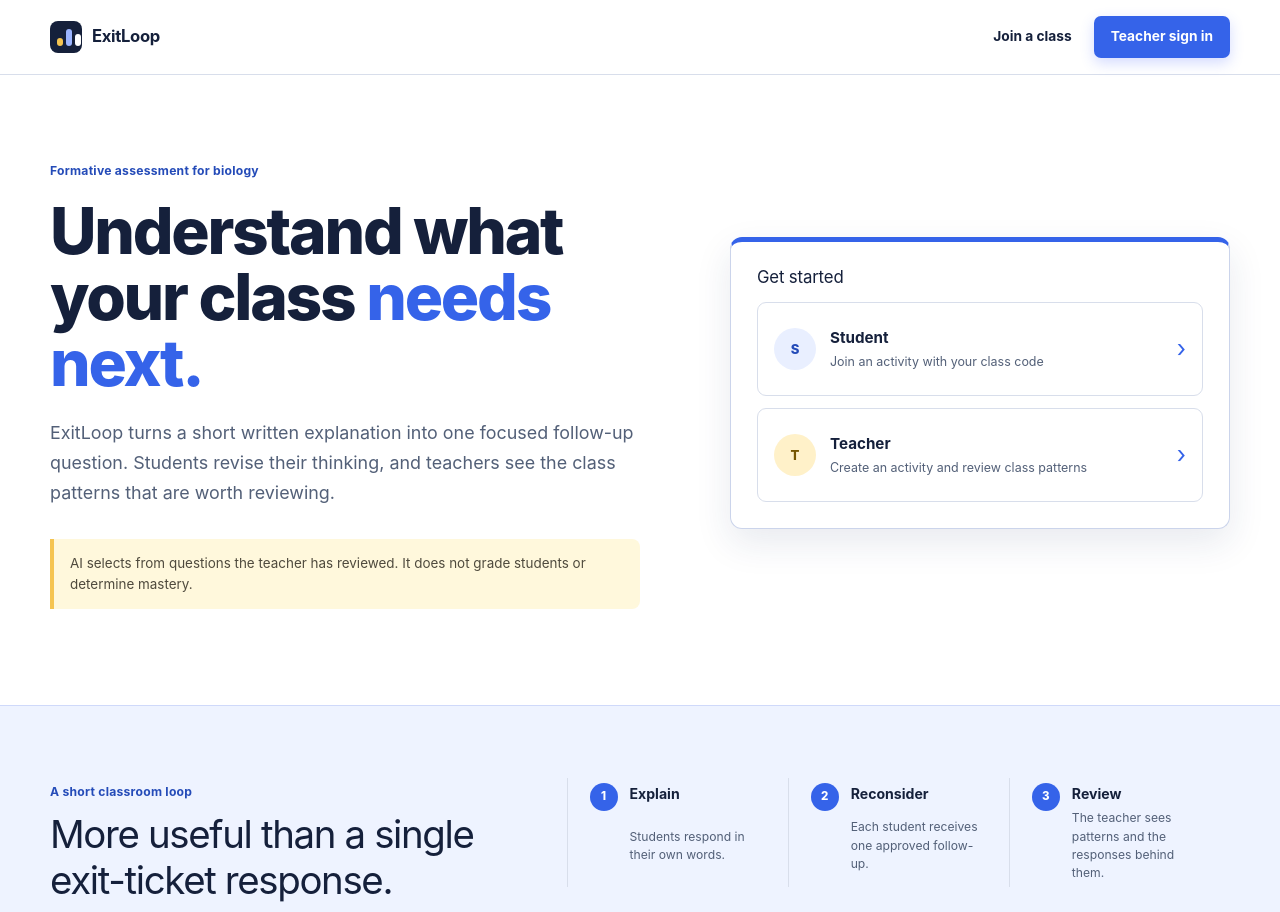
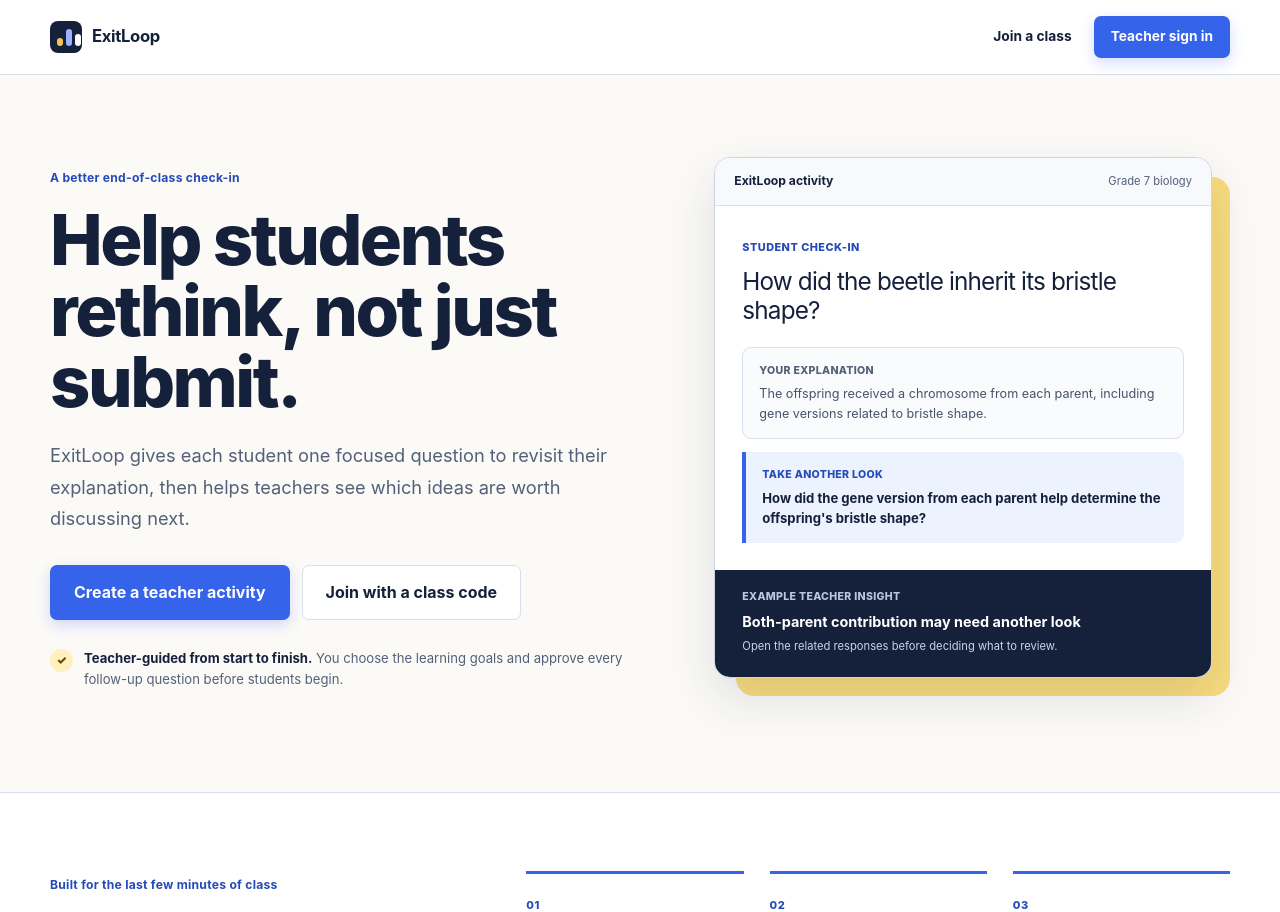
Before and after one commit to ChenMel27/biosense-loop, a Next.js app: page / in a window 1280 px wide. Shown: the top 912 px of the page. Built offline with nearby package versions, Linux system fonts and the light colour scheme.

Commit message:
Make ExitLoop learning centered and approachable

```diff
--- a/src/app/globals.css
+++ b/src/app/globals.css
@@ -51,7 +51,7 @@
 .brand-mark span:nth-child(3) { height: 12px; background: white; }
 .research-badge { padding: 7px 11px; border: 1px solid var(--line); border-radius: 999px; color: var(--ink-soft); background: rgba(255,255,255,.7); font-size: .72rem; font-weight: 700; }
 
-.site-page { display: flex; min-height: 100vh; flex-direction: column; background: white; }
+.site-page { display: flex; min-height: 100vh; flex-direction: column; background: #fbfaf7; }
 .site-page main { flex: 1; }
 .hero { min-height: 650px; display: grid; grid-template-columns: 1.05fr .95fr; gap: 70px; align-items: center; padding: 66px 0 90px; }
 .hero-copy h1 { max-width: 760px; margin: 17px 0 24px; font-family: inherit; font-size: clamp(3.2rem, 6vw, 5.1rem); font-weight: 500; line-height: 1.01; }
@@ -522,6 +522,46 @@
 .public-nav { display: flex; align-items: center; gap: 22px; font-size: .86rem; font-weight: 700; }
 .public-nav > a:not(.button):hover { color: var(--teal-dark); text-decoration: underline; text-underline-offset: 4px; }
 
+.edu-hero { min-height: 690px; display: grid; grid-template-columns: minmax(0, .95fr) minmax(440px, .85fr); gap: 88px; align-items: center; padding: 82px 0 96px; }
+.edu-hero-copy h1 { max-width: 690px; margin: 15px 0 23px; font-size: clamp(3.1rem, 5.5vw, 5rem); font-weight: 780; line-height: 1.01; }
+.edu-hero-copy > p { max-width: 650px; color: var(--ink-soft); font-size: 1.14rem; line-height: 1.72; }
+.edu-hero-actions { margin-top: 31px; }
+.teacher-guided-note { display: grid; grid-template-columns: auto 1fr; gap: 11px; align-items: start; max-width: 620px; margin-top: 28px; color: var(--ink-soft); }
+.teacher-guided-note > span { display: grid; place-items: center; width: 23px; height: 23px; margin-top: 1px; border-radius: 50%; background: #fff0bd; color: #6b4d00; font-size: .72rem; font-weight: 900; }
+.teacher-guided-note p { font-size: .82rem; line-height: 1.55; }
+.teacher-guided-note strong { color: var(--ink); }
+
+.learning-demo-wrap { position: relative; padding: 0 18px 18px 0; }
+.learning-demo-wrap::before { content: ""; position: absolute; inset: 20px 0 0 22px; border-radius: 18px; background: #f9dc7d; }
+.learning-demo { position: relative; overflow: hidden; border: 1px solid #ccd4e4; border-radius: 16px; background: white; box-shadow: 0 20px 50px rgba(29,42,77,.13); }
+.learning-demo-header { display: flex; justify-content: space-between; gap: 18px; align-items: center; padding: 14px 19px; border-bottom: 1px solid var(--line); background: #f8f9fc; }
+.learning-demo-header strong { font-size: .76rem; }
+.learning-demo-header span { color: var(--ink-soft); font-size: .7rem; }
+.learning-demo-body { padding: 27px; }
+.demo-label { color: var(--teal-dark); font-size: .68rem; font-weight: 800; letter-spacing: .045em; text-transform: uppercase; }
+.learning-demo-body h2 { max-width: 400px; margin: 9px 0 21px; font-size: 1.52rem; line-height: 1.22; }
+.demo-response { padding: 15px 16px; border: 1px solid var(--line); border-radius: 9px; background: #fafbfc; }
+.demo-response span, .demo-follow-up span, .learning-demo-summary > span { display: block; margin-bottom: 5px; color: var(--ink-soft); font-size: .66rem; font-weight: 800; letter-spacing: .03em; text-transform: uppercase; }
+.demo-response p { color: #47536b; font-size: .79rem; line-height: 1.55; }
+.demo-follow-up { margin-top: 13px; padding: 15px 16px; border-left: 4px solid var(--teal); border-radius: 0 9px 9px 0; background: #edf2ff; }
+.demo-follow-up span { color: var(--teal-dark); }
+.demo-follow-up p { color: var(--ink); font-size: .82rem; font-weight: 700; line-height: 1.5; }
+.learning-demo-summary { display: grid; padding: 19px 27px 22px; background: var(--ink); color: white; }
+.learning-demo-summary > span { color: #b9c7e2; }
+.learning-demo-summary strong { font-size: .9rem; }
+.learning-demo-summary small { margin-top: 5px; color: #cbd4e6; font-size: .7rem; }
+
+.edu-process-section { padding: 78px 0 86px; border-block: 1px solid var(--line); background: white; }
+.edu-process { display: grid; grid-template-columns: minmax(280px, .8fr) minmax(0, 1.45fr); gap: 88px; align-items: start; }
+.edu-process > div h2 { max-width: 500px; margin: 10px 0 14px; font-size: clamp(1.95rem, 3.3vw, 2.8rem); line-height: 1.13; }
+.edu-process > div p { max-width: 500px; color: var(--ink-soft); font-size: .9rem; line-height: 1.65; }
+.edu-process ol { display: grid; grid-template-columns: repeat(3, 1fr); gap: 26px; margin: 0; padding: 0; list-style: none; }
+.edu-process li { padding-top: 17px; border-top: 3px solid var(--teal); }
+.edu-process li > span { color: var(--teal-dark); font-size: .69rem; font-weight: 850; letter-spacing: .06em; }
+.edu-process li div { margin-top: 17px; }
+.edu-process li strong { display: block; min-height: 42px; font-size: .91rem; line-height: 1.35; }
+.edu-process li p { margin-top: 8px; color: var(--ink-soft); font-size: .76rem; line-height: 1.55; }
+
 .home-hero { min-height: 600px; display: grid; grid-template-columns: minmax(0, 1fr) minmax(380px, 500px); gap: 90px; align-items: center; padding: 82px 0 96px; }
 .home-intro h1 { max-width: 720px; margin: 16px 0 22px; font-size: clamp(2.8rem, 5vw, 4.6rem); font-weight: 760; line-height: 1.03; }
 .home-intro h1 span { color: var(--teal); }
@@ -619,6 +659,9 @@
 .condition-balance { border-left-color: #46516b; }
 
 @media (max-width: 900px) {
+  .edu-hero { grid-template-columns: 1fr; gap: 52px; padding: 64px 0 78px; }
+  .learning-demo-wrap { width: min(100%, 620px); }
+  .edu-process { grid-template-columns: 1fr; gap: 42px; }
   .home-hero { grid-template-columns: 1fr; gap: 42px; padding: 60px 0 72px; }
   .role-panel { width: min(100%, 620px); }
   .home-process { grid-template-columns: 1fr; gap: 34px; }
@@ -648,6 +691,17 @@
   .site-header { padding: 14px 0; }
   .public-nav > a:not(.button) { display: none; }
   .public-nav { gap: 8px; }
+  .edu-hero { min-height: auto; padding: 50px 0 64px; }
+  .edu-hero-copy h1 { font-size: 2.75rem; }
+  .edu-hero-copy > p { font-size: 1rem; }
+  .edu-hero-actions { align-items: stretch; flex-direction: column; }
+  .edu-hero-actions .button { width: 100%; }
+  .learning-demo-wrap { padding: 0 9px 10px 0; }
+  .learning-demo-wrap::before { inset: 12px 0 0 10px; }
+  .learning-demo-body, .learning-demo-summary { padding-inline: 19px; }
+  .learning-demo-body h2 { font-size: 1.3rem; }
+  .edu-process ol { grid-template-columns: 1fr; gap: 28px; }
+  .edu-process li strong { min-height: auto; }
   .home-hero { min-height: auto; padding: 50px 0 64px; }
   .home-intro h1 { font-size: 2.45rem; }
   .home-intro > p:not(.home-boundary) { font-size: 1rem; }
--- a/src/app/page.tsx
+++ b/src/app/page.tsx
@@ -7,46 +7,65 @@
     <div className="site-page">
       <AppHeader />
       <main>
-        <section className="home-hero shell">
-          <div className="home-intro">
-            <span className="eyebrow">Formative assessment for biology</span>
-            <h1>Understand what your class <span>needs next.</span></h1>
+        <section className="edu-hero shell">
+          <div className="edu-hero-copy">
+            <span className="eyebrow">A better end-of-class check-in</span>
+            <h1>Help students rethink, not just submit.</h1>
             <p>
-              ExitLoop turns a short written explanation into one focused follow-up question.
-              Students revise their thinking, and teachers see the class patterns that are worth
-              reviewing.
+              ExitLoop gives each student one focused question to revisit their explanation, then
+              helps teachers see which ideas are worth discussing next.
             </p>
-            <p className="home-boundary">AI selects from questions the teacher has reviewed. It does not grade students or determine mastery.</p>
+            <div className="button-row edu-hero-actions">
+              <Link className="button primary large" href="/teacher/login">Create a teacher activity</Link>
+              <Link className="button secondary large" href="/student">Join with a class code</Link>
+            </div>
+            <div className="teacher-guided-note">
+              <span aria-hidden="true">✓</span>
+              <p><strong>Teacher-guided from start to finish.</strong> You choose the learning goals and approve every follow-up question before students begin.</p>
+            </div>
           </div>
-          <div className="role-panel" aria-labelledby="role-heading">
-            <h2 id="role-heading">Get started</h2>
-            <Link className="role-choice" href="/student">
-              <span className="role-icon student" aria-hidden="true">S</span>
-              <span><strong>Student</strong><small>Join an activity with your class code</small></span>
-              <span aria-hidden="true">›</span>
-            </Link>
-            <Link className="role-choice" href="/teacher/login">
-              <span className="role-icon teacher" aria-hidden="true">T</span>
-              <span><strong>Teacher</strong><small>Create an activity and review class patterns</small></span>
-              <span aria-hidden="true">›</span>
-            </Link>
+          <div className="learning-demo-wrap" aria-label="Example ExitLoop classroom activity">
+            <article className="learning-demo">
+              <header className="learning-demo-header">
+                <strong>ExitLoop activity</strong>
+                <span>Grade 7 biology</span>
+              </header>
+              <div className="learning-demo-body">
+                <span className="demo-label">Student check-in</span>
+                <h2>How did the beetle inherit its bristle shape?</h2>
+                <div className="demo-response">
+                  <span>Your explanation</span>
+                  <p>The offspring received a chromosome from each parent, including gene versions related to bristle shape.</p>
+                </div>
+                <div className="demo-follow-up">
+                  <span>Take another look</span>
+                  <p>How did the gene version from each parent help determine the offspring&apos;s bristle shape?</p>
+                </div>
+              </div>
+              <footer className="learning-demo-summary">
+                <span>Example teacher insight</span>
+                <strong>Both-parent contribution may need another look</strong>
+                <small>Open the related responses before deciding what to review.</small>
+              </footer>
+            </article>
           </div>
         </section>
-        <section className="home-process-section">
-          <div className="shell home-process">
+        <section className="edu-process-section">
+          <div className="shell edu-process">
             <div>
-              <span className="eyebrow">A short classroom loop</span>
-              <h2>More useful than a single exit-ticket response.</h2>
+              <span className="eyebrow">Built for the last few minutes of class</span>
+              <h2>One prompt can become a learning moment.</h2>
+              <p>Students get space to reconsider their thinking while teachers get a useful starting point for the next conversation.</p>
             </div>
             <ol>
-              <li><span>1</span><div><strong>Explain</strong><p>Students respond in their own words.</p></div></li>
-              <li><span>2</span><div><strong>Reconsider</strong><p>Each student receives one approved follow-up.</p></div></li>
-              <li><span>3</span><div><strong>Review</strong><p>The teacher sees patterns and the responses behind them.</p></div></li>
+              <li><span>01</span><div><strong>Students explain</strong><p>Everyone starts with the same open-ended question and answers in their own words.</p></div></li>
+              <li><span>02</span><div><strong>ExitLoop prompts a second look</strong><p>Each response receives one question selected from the teacher-approved set.</p></div></li>
+              <li><span>03</span><div><strong>Teachers choose the next step</strong><p>Class patterns stay connected to the actual responses behind them.</p></div></li>
             </ol>
           </div>
         </section>
       </main>
-      <footer className="site-footer"><div className="shell"><span>ExitLoop is a Georgia Tech educational research prototype.</span><span>AI selects questions. Teachers make decisions.</span></div></footer>
+      <footer className="site-footer"><div className="shell"><span>ExitLoop is a Georgia Tech educational research prototype.</span><span>Created to support teacher judgment, not replace it.</span></div></footer>
     </div>
   );
 }
--- a/src/components/StudentActivity.tsx
+++ b/src/components/StudentActivity.tsx
@@ -378,7 +378,7 @@
               </button>
             </div>
             <p className="ai-disclosure">
-              ExitLoop used the teacher-approved activity rules to create this automated feedback.
+              Your teacher reviewed the ideas and questions used to prepare this feedback.
               It is not a grade or a mastery decision, and your teacher can review it.
             </p>
           </section>
--- a/src/components/TeacherActivityBuilder.tsx
+++ b/src/components/TeacherActivityBuilder.tsx
@@ -130,7 +130,7 @@
 
       <ol className="builder-progress" aria-label="Activity setup progress">
         <li className={!draft ? "current" : "complete"}><span>1</span><div><strong>Build the activity</strong><small>Add lesson materials or use the guided form</small></div></li>
-        <li className={created ? "complete" : draft ? "current" : ""}><span>2</span><div><strong>Review AI use</strong><small>Approve what the system may identify and ask</small></div></li>
+        <li className={created ? "complete" : draft ? "current" : ""}><span>2</span><div><strong>Review the learning focus</strong><small>Approve the ideas and follow-up questions</small></div></li>
         <li className={created ? "current" : ""}><span>3</span><div><strong>Open the class</strong><small>Create and share one class code</small></div></li>
       </ol>
 
```
Also changed, not shown: src/components/LessonDraftGenerator.tsx (+7 -7 lines), src/components/SessionDashboard.tsx (+4 -4 lines).
